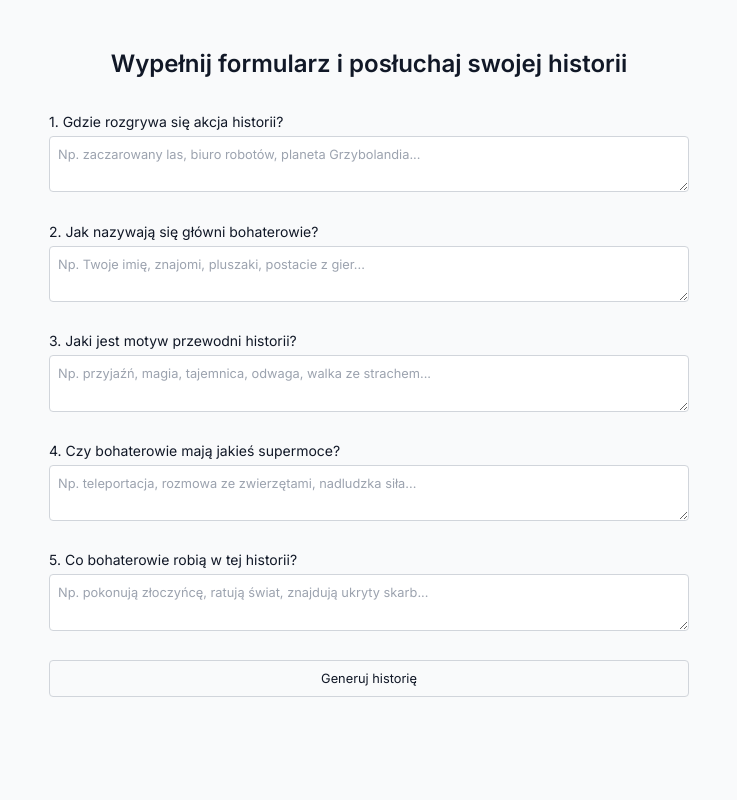
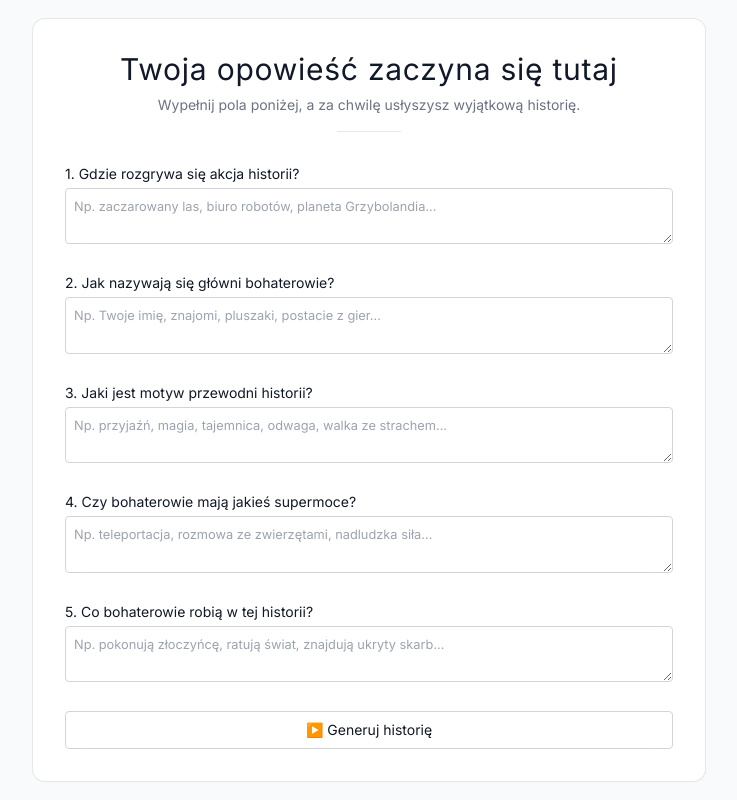
Before and after one commit to kamilsoldacki/will-you-read-me-smth, a Flask app: page / in a window 1280 px wide. Shown: the whole page, without its empty margins (271-1008 px from the left). Run offline with Flask 3, Linux system fonts and the light colour scheme; some libraries are stand-ins or nearby versions.

Commit message:
Update index.html

```diff
--- a/templates/index.html
+++ b/templates/index.html
@@ -1,9 +1,9 @@
 <!DOCTYPE html>
 <html lang="pl">
 <head>
-    <meta charset="UTF-8">
+  <meta charset="UTF-8" />
   <title>Twoja Historia</title>
-    <link href="https://fonts.googleapis.com/css2?family=Inter:wght@400;600&display=swap" rel="stylesheet">
+  <link href="https://fonts.googleapis.com/css2?family=Inter:wght@400;600&display=swap" rel="stylesheet" />
   <script src="https://cdn.tailwindcss.com"></script>
   <style>
     body {
@@ -17,8 +17,13 @@
   </style>
 </head>
 <body class="text-gray-900">
-    <div class="max-w-2xl mx-auto px-4 py-12">
-        <h1 class="text-2xl font-semibold mb-8 text-center">Wypełnij formularz i posłuchaj swojej historii</h1>
+  <div class="min-h-screen flex items-center justify-center px-4">
+    <div class="bg-white ring-1 ring-gray-200 rounded-xl shadow-sm max-w-2xl w-full p-8">
+      <div class="text-center mb-8">
+        <h1 class="text-3xl font-light tracking-wide mb-2">Twoja opowieść zaczyna się tutaj</h1>
+        <p class="text-sm text-gray-500">Wypełnij pola poniżej, a za chwilę usłyszysz wyjątkową historię.</p>
+        <div class="h-px bg-gray-200 mt-4 mb-1 w-16 mx-auto"></div>
+      </div>
       <form id="storyForm" class="space-y-6">
         <div>
           <label class="block mb-1 text-sm font-medium">1. Gdzie rozgrywa się akcja historii?</label>
@@ -40,11 +45,13 @@
           <label class="block mb-1 text-sm font-medium">5. Co bohaterowie robią w tej historii?</label>
           <textarea name="q5" required class="w-full p-2 border border-gray-300 rounded focus:outline-none focus:ring focus:border-black" placeholder="Np. pokonują złoczyńcę, ratują świat, znajdują ukryty skarb..."></textarea>
         </div>
-            <button type="submit" class="w-full border border-gray-300 py-2 rounded hover:bg-gray-100 transition">Generuj historię</button>
+        <button type="submit" class="w-full py-2 border border-gray-300 rounded hover:bg-gray-50 transition text-sm font-medium">
+          ▶️ Generuj historię
+        </button>
       </form>
-
       <div id="loading" style="display:none;" class="mt-8 text-center text-gray-500 italic">
         Trwa tworzenie Twojej historii... prosimy o chwilę cierpliwości.
+      </div>
     </div>
   </div>
 
```
Lines whose indentation alone changed are shown as unchanged.
